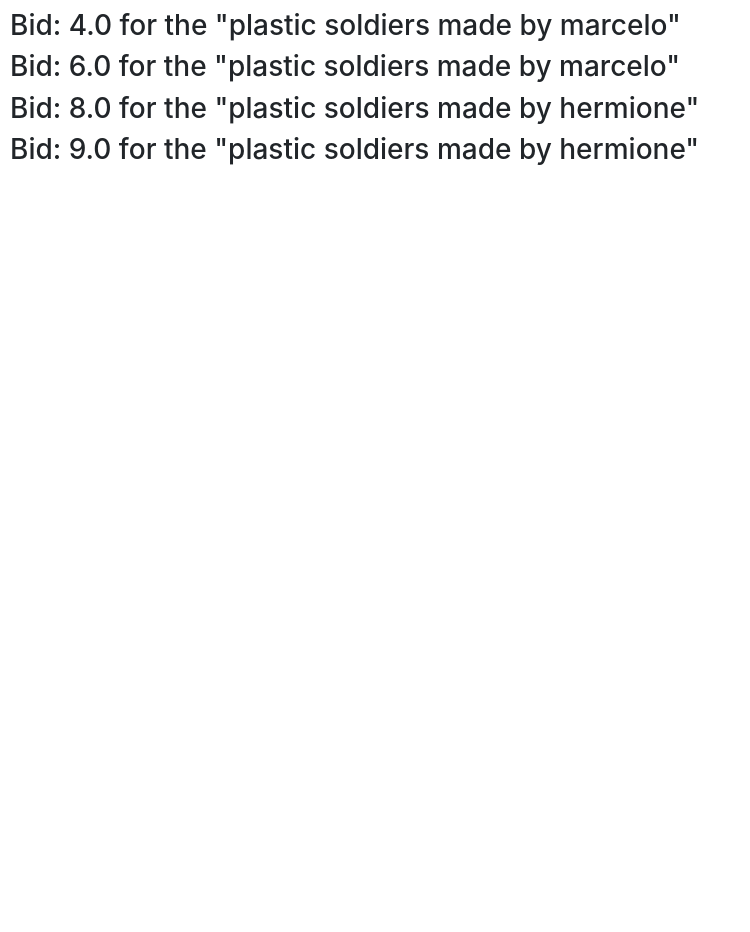
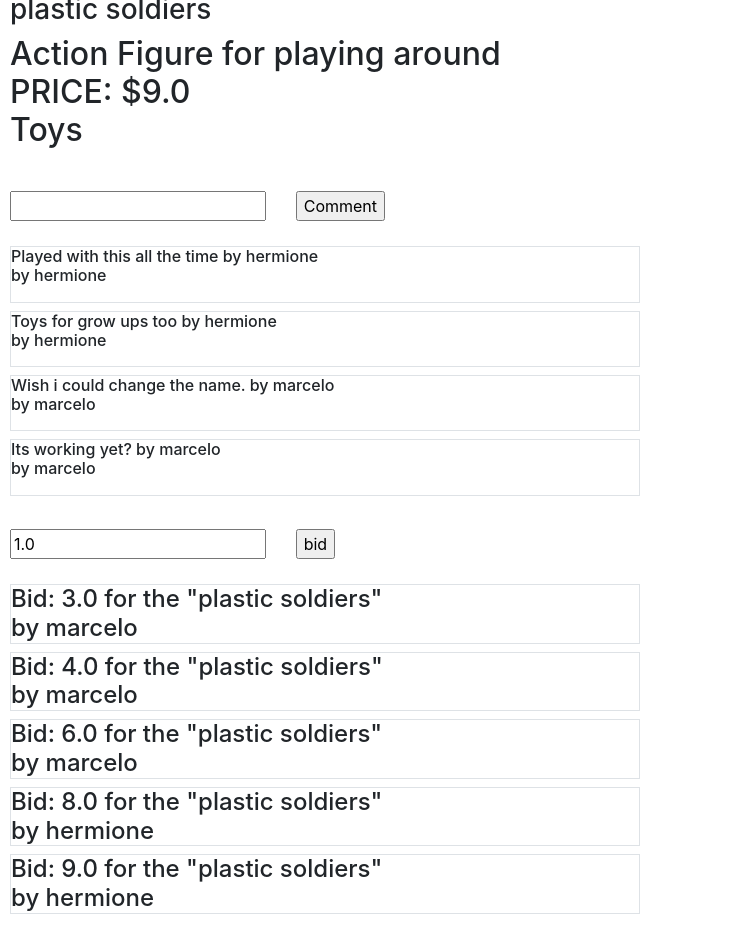
Before and after one commit to MarceloArraes/commerce, a Django app: page /auctions/1 in a window 1280 px wide. Shown: the part 560-1492 px from the top of the page, without its empty margins (0-750 px from the left). Before the commit the page ends 725 px from the top, so only its background shows below. Run offline with Django 3.2, Linux system fonts and the light colour scheme; data comes from the database, SQL or seed files in the repository; both versions use the stored data as it was after the commit; some libraries are stand-ins or nearby versions.

Commit message:
user identification in comments and stetical changes

```diff
--- a/auctions/models.py
+++ b/auctions/models.py
@@ -45,10 +45,13 @@ class Bids(models.Model):
 
 
 class Comments(models.Model):
-    commentarea = models.CharField(max_length=256, blank="", default="")
+    commentarea = models.CharField(
+        max_length=256, blank="", default="")
     auction = models.ForeignKey(
         AuctionListing, on_delete=models.CASCADE, related_name="auctioncomment", default="default")
+    usercomment = models.ForeignKey(
+        User, on_delete=models.CASCADE, related_name="usercomment")
     # user that made the comment, aqui fica o foreight do usuario
 
     def __str__(self):
-        return f"{self.commentarea}"
+        return f"{self.commentarea} by {self.usercomment}"
--- a/auctions/static/auctions/styles.css
+++ b/auctions/static/auctions/styles.css
@@ -1,3 +1,6 @@
 body {
     padding: 10px;
 }
+a{
+    max-width: 35%;
+}
--- a/auctions/templates/auctions/auctiondisplay.html
+++ b/auctions/templates/auctions/auctiondisplay.html
@@ -2,33 +2,41 @@
 
 {% block body %}
 
-<h1>Auction Display</h1>
+<h1>{{auctiondisplay.title}}</h1>
 
 <div>
-    <h3>{{auctiondisplay}}</h3>
+    <img src="{{auctiondisplay.image}}" class="img-fluid img-thumbnail" style="max-width: 35%;" alt="BLANK">
+    <h3>{{auctiondisplay.title}}</h3>
+    <h2>
+        <p>{{auctiondisplay.descript}}<br>PRICE: ${{auctiondisplay.price}}<br>{{auctiondisplay.category}} </p>
+    </h2>
 
-    <form action="{% url 'newcomment' auctiondisplay.id %}" method="POST">
+
+    <form action="{% url 'newcomment' auctiondisplay.id user.id %}" method="POST">
         {% csrf_token %}
-        <div>{{comment}}</div>
-        <input type="submit" value="Comment">
+        <div>{{comment.commentarea}}
+            <input type="submit" value="Comment" style="margin: 2%;">
+        </div>
     </form>
 
     {% for comm in commentsall %}
-    <h3>{{ comm }}</h3>
+    <h6 class="border" style="max-width: 50%;">
+        <p> {{ comm }} <br> by {{ comm.usercomment }}</p>
+    </h6>
     {% endfor %}
 
 </div>
 <div>
     <form action="{% url 'newbiding' auctiondisplay.id user.id %}" method="POST">
-        {{user}}
         {% csrf_token %}
-        {{ BidsForm }}
-        <input type="submit" value="bid">
+        {{ BidsForm.bid }}
+        <input type="submit" value="bid" style="margin: 2%;">
     </form>
 
     {% for bids in bidsall %}
     {% if bids.auction.id == auctiondisplay.id %}
-    <h3>Bid: {{bids.bid}} for the "{{bids.auction.title}} made by {{ bids.userbid }}"</h3>
+    <h4 class="border" style="max-width: 50%;">Bid: {{bids.bid}} for the "{{bids.auction.title}}" <br>
+        by {{bids.userbid}}</h4>
     {% endif %}
     {% endfor %}
 </div>
--- a/auctions/templates/auctions/layout.html
+++ b/auctions/templates/auctions/layout.html
@@ -2,11 +2,14 @@
 
 <!DOCTYPE html>
 <html lang="en">
+
 <head>
     <title>{% block title %}Auctions{% endblock %}</title>
-        <link rel="stylesheet" href="https://stackpath.bootstrapcdn.com/bootstrap/4.4.1/css/bootstrap.min.css" integrity="sha384-Vkoo8x4CGsO3+Hhxv8T/Q5PaXtkKtu6ug5TOeNV6gBiFeWPGFN9MuhOf23Q9Ifjh" crossorigin="anonymous">
+    <link rel="stylesheet" href="https://stackpath.bootstrapcdn.com/bootstrap/4.4.1/css/bootstrap.min.css"
+        integrity="sha384-Vkoo8x4CGsO3+Hhxv8T/Q5PaXtkKtu6ug5TOeNV6gBiFeWPGFN9MuhOf23Q9Ifjh" crossorigin="anonymous">
     <link href="{% static 'auctions/styles.css' %}" rel="stylesheet">
 </head>
+
 <body>
     <h1>Auctions</h1>
     <div>
@@ -37,4 +40,5 @@
     {% block body %}
     {% endblock %}
 </body>
+
 </html>
--- a/auctions/urls.py
+++ b/auctions/urls.py
@@ -11,9 +11,9 @@ urlpatterns = [
     path("auctions/listListing", views.listing, name="listListing"),
     path("auctions/newListing", views.new_listing, name="newListing"),
     path("auctions/<int:auction_id>", views.display, name="auctiondisplay"),
-    path("auctions/<int:auction_id>/<str:user>/bid",
+    path("auctions/<int:auction_id>/<int:user_id>/bid",
          views.newbiding, name="newbiding"),
-    path("auctions/<int:auction_id>/comment",
+    path("auctions/<int:auction_id>/<int:user_id>/comment",
          views.newcomment, name="newcomment"),
 
 
--- a/auctions/views.py
+++ b/auctions/views.py
@@ -31,7 +31,7 @@ class BidsForm(ModelForm):
 class CommentsForm(ModelForm):
     class Meta:
         model = Comments
-        exclude = ['auction']
+        exclude = ['auction', 'usercomment']
 
 
 def index(request):
@@ -79,13 +79,13 @@ def display(request, auction_id):
 
 
 @login_required
-def newbiding(request, auction_id, user):
+def newbiding(request, auction_id, user_id):
     if request.method == "POST":
         auction1 = AuctionListing.objects.get(pk=auction_id)
         bidding = BidsForm(request.POST)
         f = bidding.save(commit=False)
         f.auction = auction1
-        f.userbid = User.objects.get(pk=user)
+        f.userbid = User.objects.get(pk=user_id)
         if bidding.is_valid():
             if f.bid > auction1.price:
                 print(f.auction)
@@ -103,14 +103,14 @@ def newbiding(request, auction_id, user):
 
 
 @login_required
-def newcomment(request, auction_id):
+def newcomment(request, auction_id, user_id):
     if request.method == "POST":
         auction1 = AuctionListing.objects.get(pk=auction_id)
         comment = CommentsForm(request.POST)
         f = comment.save(commit=False)
         f.auction = auction1
+        f.usercomment = User.objects.get(pk=user_id)
         if comment.is_valid():
-            print(f.auction)
             f.save()
             print("COMMENT ADDED")
             return render(request, "auctions/index.html")
@@ -170,3 +170,16 @@ def register(request):
         return HttpResponseRedirect(reverse("index"))
     else:
         return render(request, "auctions/register.html")
+
+    # Things that its missing
+    # After posting comment keep on the same page
+    # Same as bid
+    # Default da Bid = actual price
+    # Warning screen when posting the same price or lower.
+    # Date atribute on comment, auction listening, bid and whatever it needs
+    # Uppercase in the user name
+    # Maybe make the styles.css work
+    # AUTH user authentication (lower priority)
+    # WISHLIST of the user. ManytoMany field.
+    #
+    #
```
Also changed, not shown: auctions/templates/auctions/index.html (+6 -3 lines), auctions/templates/auctions/listListing.html (+4 -3 lines), auctions/migrations/0002_comments_usercomment.py (added), db.sqlite3. Lines whose indentation alone changed are shown as unchanged.
